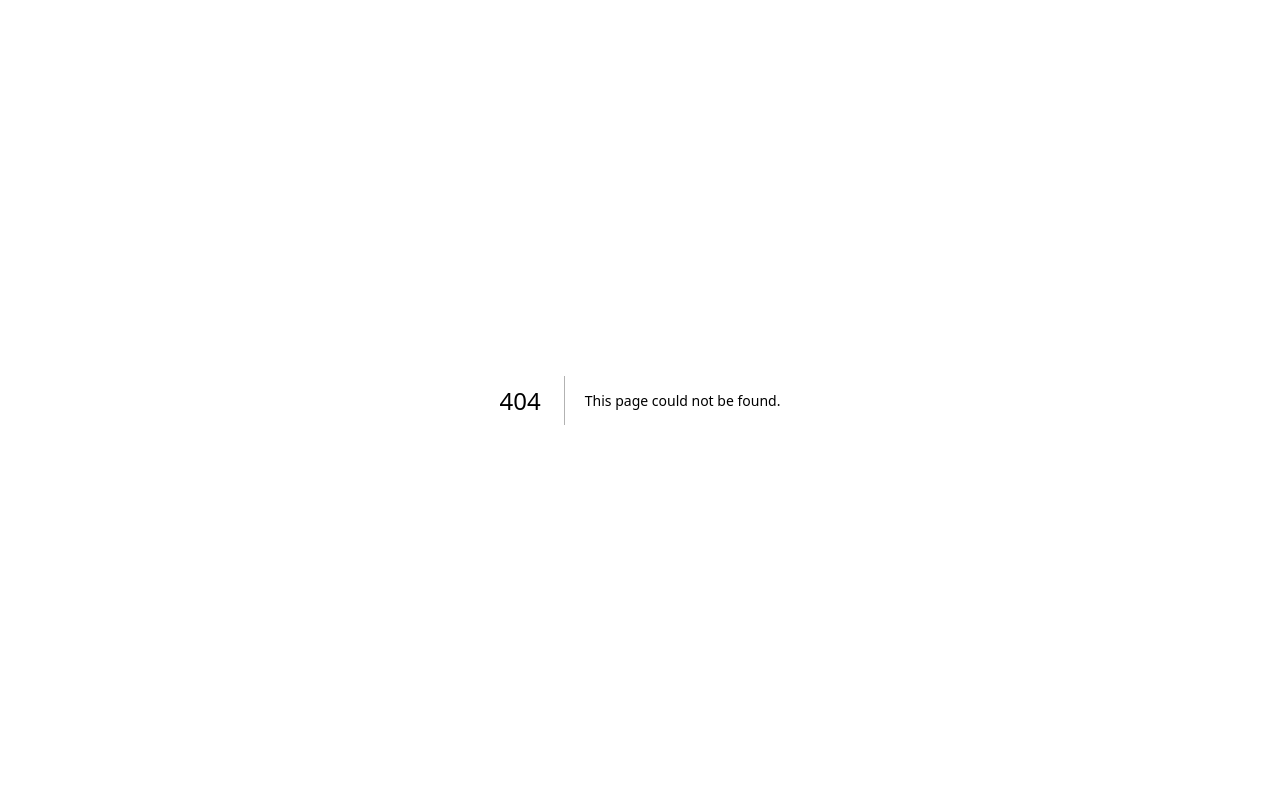
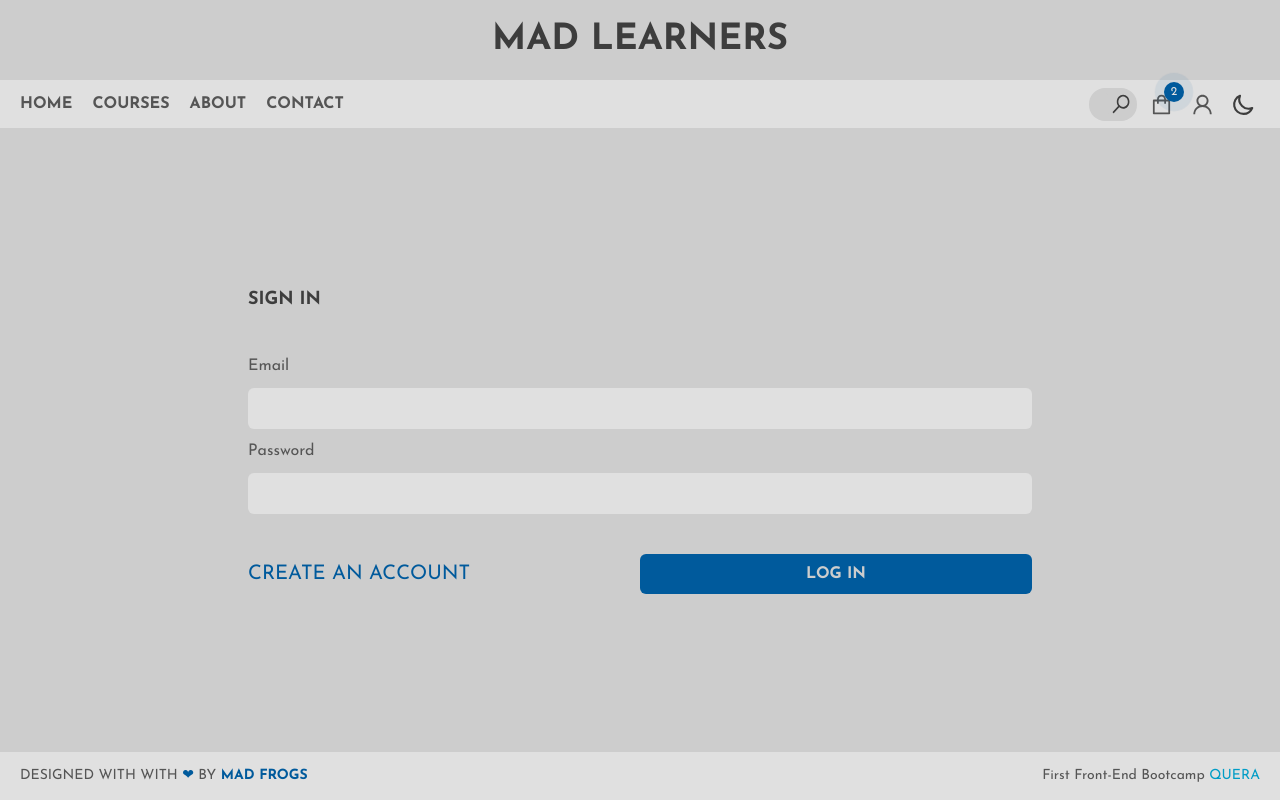
Before and after one commit to AmirEsfahanizadeh/mad-learners, a Next.js app: page /signin in a window 1280 px wide. Before the commit this address had no page. Built offline with nearby package versions, Linux system fonts and the light colour scheme.

Commit message:
feat : signIn page added

```diff
--- /dev/null
+++ b/src/pages/signin/index.tsx
@@ -0,0 +1,18 @@
+import { DefaultLayout } from "@/components/layouts/default";
+import SignIn from "@/components/signIn";
+
+interface SignInPageProps extends React.PropsWithChildren {
+  title: string;
+}
+
+const SignInPage: React.FunctionComponent<
+  SignInPageProps
+> = (): JSX.Element => {
+  return (
+    <DefaultLayout title="SignInPage">
+      <SignIn />
+    </DefaultLayout>
+  );
+};
+
+export default SignInPage;
```
Also changed, not shown: 1 other file (tests, documents, lock files or other folders).
